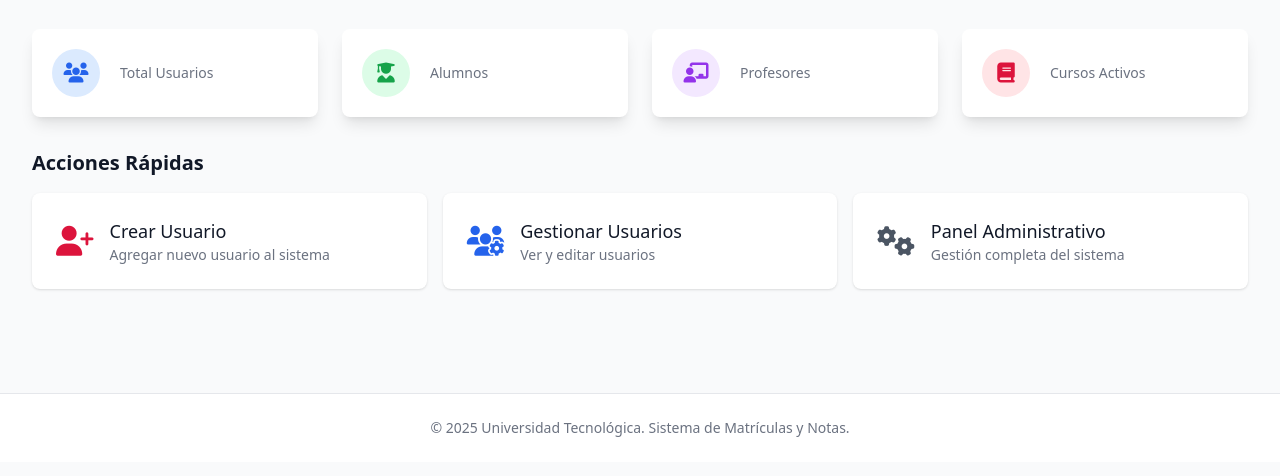
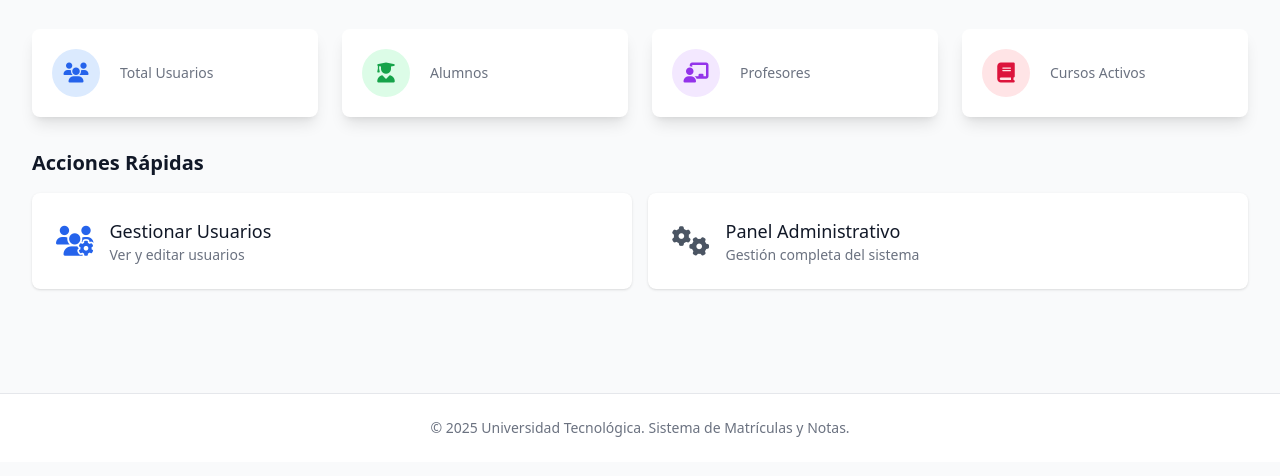
Before and after one commit to IHenrix/proyectoMatriculaUTP, a Django app: template templates/admin/dashboard.html in a window 1280 px wide. Shown: the part 155-631 px from the top of the page. Run offline with Django 4.2, Linux system fonts and the light colour scheme; the template is opened without the code that fills it, so the values that code supplies are empty; some libraries are stand-ins or nearby versions.

Commit message:
feat: ocultar opcion crear usuario

```diff
--- a/templates/admin/dashboard.html
+++ b/templates/admin/dashboard.html
@@ -92,21 +92,7 @@
 
     <div class="mb-8">
         <h2 class="text-xl font-semibold text-gray-900 mb-4">Acciones Rápidas</h2>
-        <div class="grid grid-cols-1 gap-4 sm:grid-cols-2 lg:grid-cols-3">
-
-            <a href="{% url 'admin_usuario_create' %}" class="block bg-white p-6 rounded-lg shadow hover:shadow-lg transition-all transform hover:scale-[1.02]">
-                <div class="flex items-center">
-                    <div class="flex-shrink-0">
-                        <i class="fas fa-user-plus text-3xl text-primary-600"></i>
-                    </div>
-                    <div class="ml-4">
-                        <h3 class="text-lg font-medium text-gray-900">Crear Usuario</h3>
-                        <p class="text-sm text-gray-500">Agregar nuevo usuario al sistema</p>
-                    </div>
-                </div>
-            </a>
-
-
+        <div class="grid grid-cols-1 gap-4 sm:grid-cols-2 lg:grid-cols-2">
             <a href="{% url 'admin_usuarios_list' %}" class="block bg-white p-6 rounded-lg shadow hover:shadow-lg transition-all transform hover:scale-[1.02]">
                 <div class="flex items-center">
                     <div class="flex-shrink-0">
@@ -118,8 +104,6 @@
                     </div>
                 </div>
             </a>
-
-
             <a href="/django-admin/" target="_blank" class="block bg-white p-6 rounded-lg shadow hover:shadow-lg transition-all transform hover:scale-[1.02]">
                 <div class="flex items-center">
                     <div class="flex-shrink-0">
--- a/templates/admin/usuarios_list.html
+++ b/templates/admin/usuarios_list.html
@@ -10,10 +10,10 @@
             <h1 class="text-3xl font-bold text-gray-900">Gestionar Usuarios</h1>
             <p class="mt-2 text-sm text-gray-600">Lista de todos los usuarios del sistema</p>
         </div>
-        <a href="{% url 'admin_usuario_create' %}" class="inline-flex items-center px-4 py-2 border border-transparent rounded-md shadow-sm text-sm font-medium text-white bg-primary-600 hover:bg-primary-700 focus:outline-none focus:ring-2 focus:ring-offset-2 focus:ring-primary-500 transition">
+        <!--<a href="{% url 'admin_usuario_create' %}" class="inline-flex items-center px-4 py-2 border border-transparent rounded-md shadow-sm text-sm font-medium text-white bg-primary-600 hover:bg-primary-700 focus:outline-none focus:ring-2 focus:ring-offset-2 focus:ring-primary-500 transition">
             <i class="fas fa-plus mr-2"></i>
             Crear Usuario
-        </a>
+        </a>-->
     </div>
 
 
```
